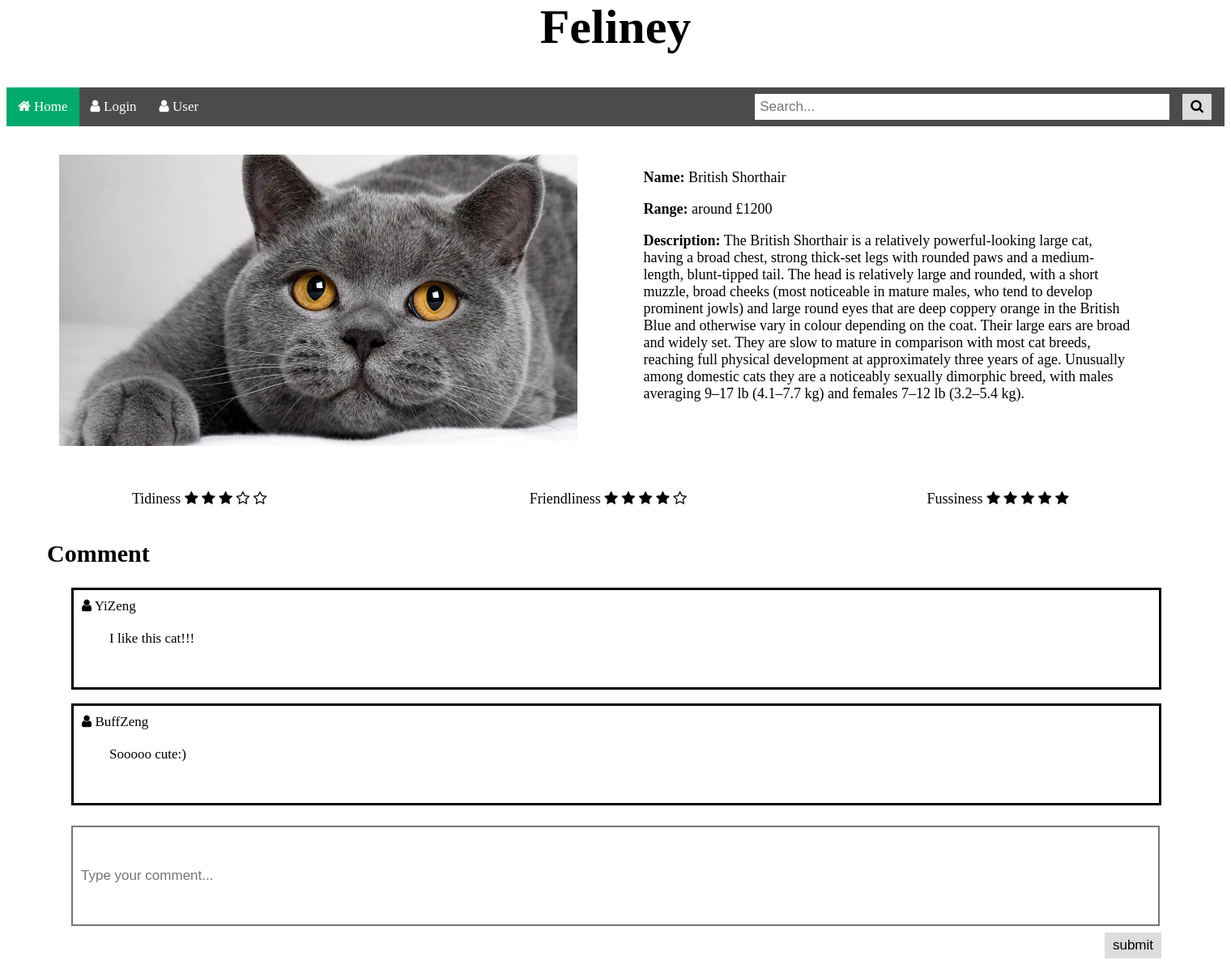
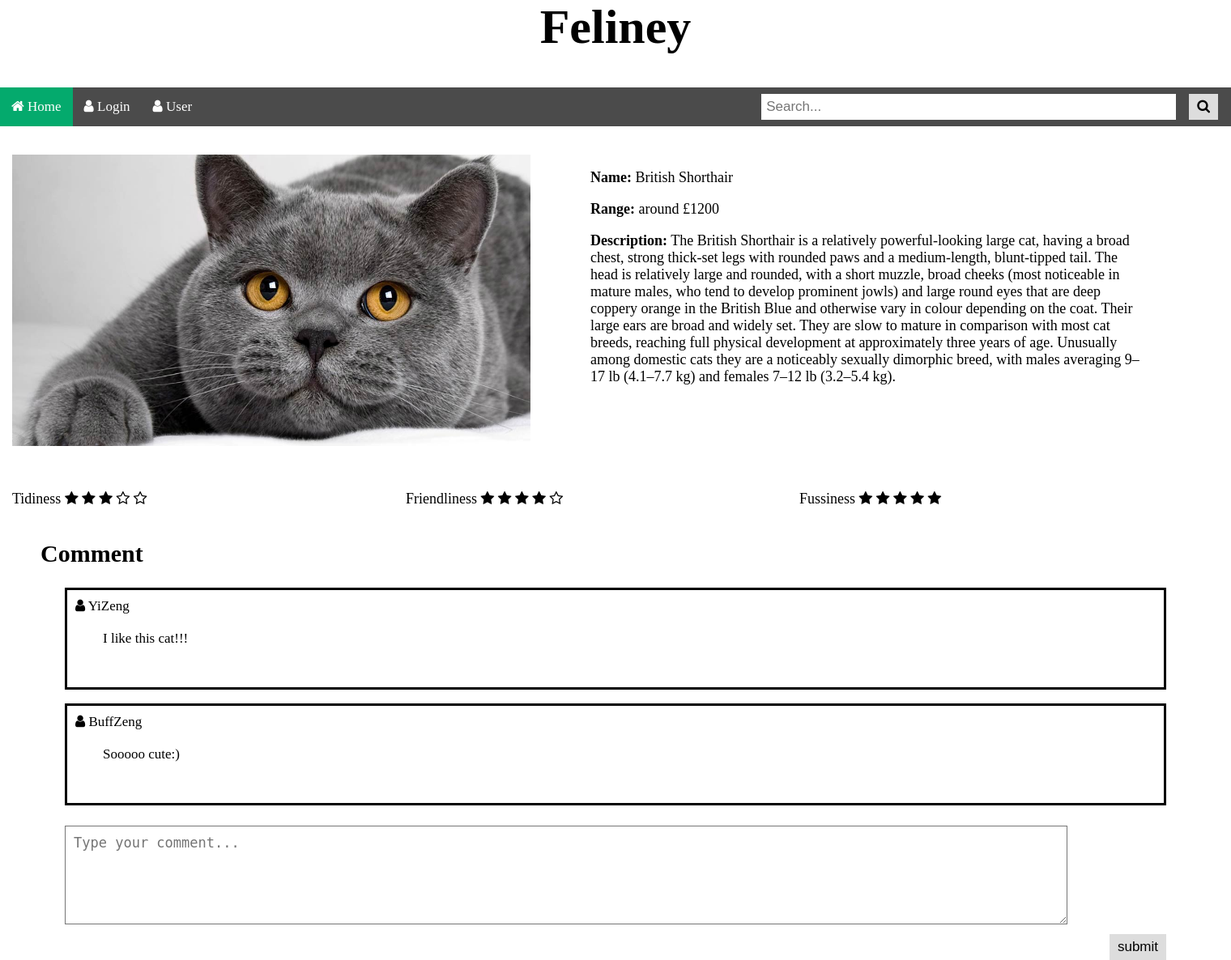
Before and after one commit to BuffZeng/Feliney, a Django app: page /cats/ in a window 1520 px wide. Shown: the part 41-1227 px from the top of the page at 81% size. Run offline with Django 3.2, Linux system fonts and the light colour scheme.

Commit message:
cat_profile.html v2

```diff
--- a/templates/cats/cat_profile.html
+++ b/templates/cats/cat_profile.html
@@ -2,12 +2,29 @@
 {% load staticfiles %}
 
 <html>
+
+    <head>
+        <title>Cat Profile</title>
+    </head>
+
+<meta charset="utf-8">
 <!-- Font Awesome Icon Library -->
 <link rel="stylesheet" href="https://cdnjs.cloudflare.com/ajax/libs/font-awesome/4.7.0/css/font-awesome.min.css">
 
 <style>
+
+    body {
+    margin: 0;
+    }
+
     .header {
         font-size: 30px;
+        text-align: center;
+    }
+
+    .div {
+        margin-right: 50px;
+        margin-left: 50px;
     }
 
     .search-bar {
@@ -63,19 +80,16 @@
 
     .column-two {
         margin-top: 20px;
-        margin-right: 40px;
-        margin-left: 50px;
         float: left;
-        width: 40%;
+        width: 45%;
         padding: 15px;
         font-size: 18px;
     }
+
     .column-three {
         margin-top: 20px;
-        margin-right: 20px;
-        margin-left: 140px;
         float: left;
-        width: 20%;
+        width: 30%;
         padding: 15px;
         font-size: 18px;
     }
@@ -88,6 +102,8 @@
 
     .comment {
         float: left;
+        width: 100%;
+
     }
 
     .comment h2 {
@@ -101,19 +117,20 @@
         margin-right: 80px;
         font-size: 17px;
         border-style: solid;
-        width: 1320px;
         height: 100px;
+        overflow: auto;
     }
 
-    .comment input[type=text] {
+    .comment textarea {
         padding: 10px;
         margin-top: 8px;
         margin-left: 80px;
         margin-right: 80px;
         font-size: 17px;
         border-style: solid;
-        width: 1320px;
+        width: 80%;
         height: 100px;
+        overflow: auto;
     }
 
     .comment button {
@@ -133,19 +150,16 @@
 
 </style>
 
-    <head>
-        <title>Cat Profile</title>
-    </head>
     <body>
         <div class="header">
-            <h1  style = "text-align:center">Feliney</h1>
+            <h1>Feliney</h1>
         </div>
         <div class="search-bar">
             <a class="active" href="home.html"><i class="fa fa-home"></i> Home</a>
             <a href="../users/login.html"><i class="fa fa-user"></i> Login</a>
             <a href="../users/index.html"><i class="fa fa-user"></i> User</a>
             <div class="search-container">
-                <form>
+                <form action="" method="get">
                     <input type="text" placeholder="Search..." name="search">
                     <button type="submit"><i class="fa fa-search"></i></button>
                 </form>
@@ -211,8 +225,8 @@
             <p><i class="fa fa-user"></i> BuffZeng<br>
                 <br>&emsp;&emsp;Sooooo cute:)
             </p>
-            <form>
-                <input type="text" placeholder="Type your comment..." name="comment">
+            <form action="" method="post">
+                <textarea name="comment" placeholder="Type your comment..."></textarea>
                 <button type="submit">submit</button>
             </form>
         </div>
```
Also changed, not shown: 1 other file.
